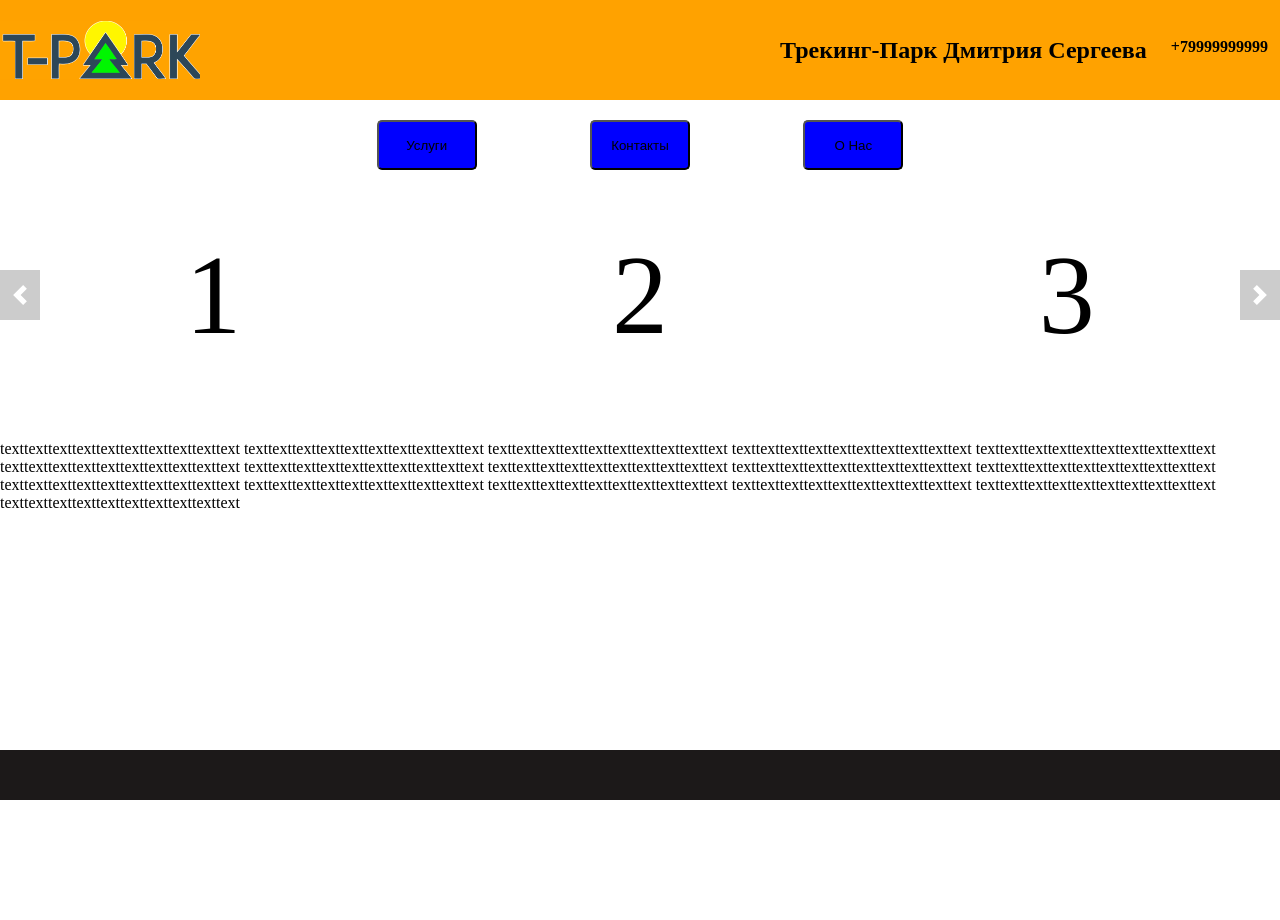
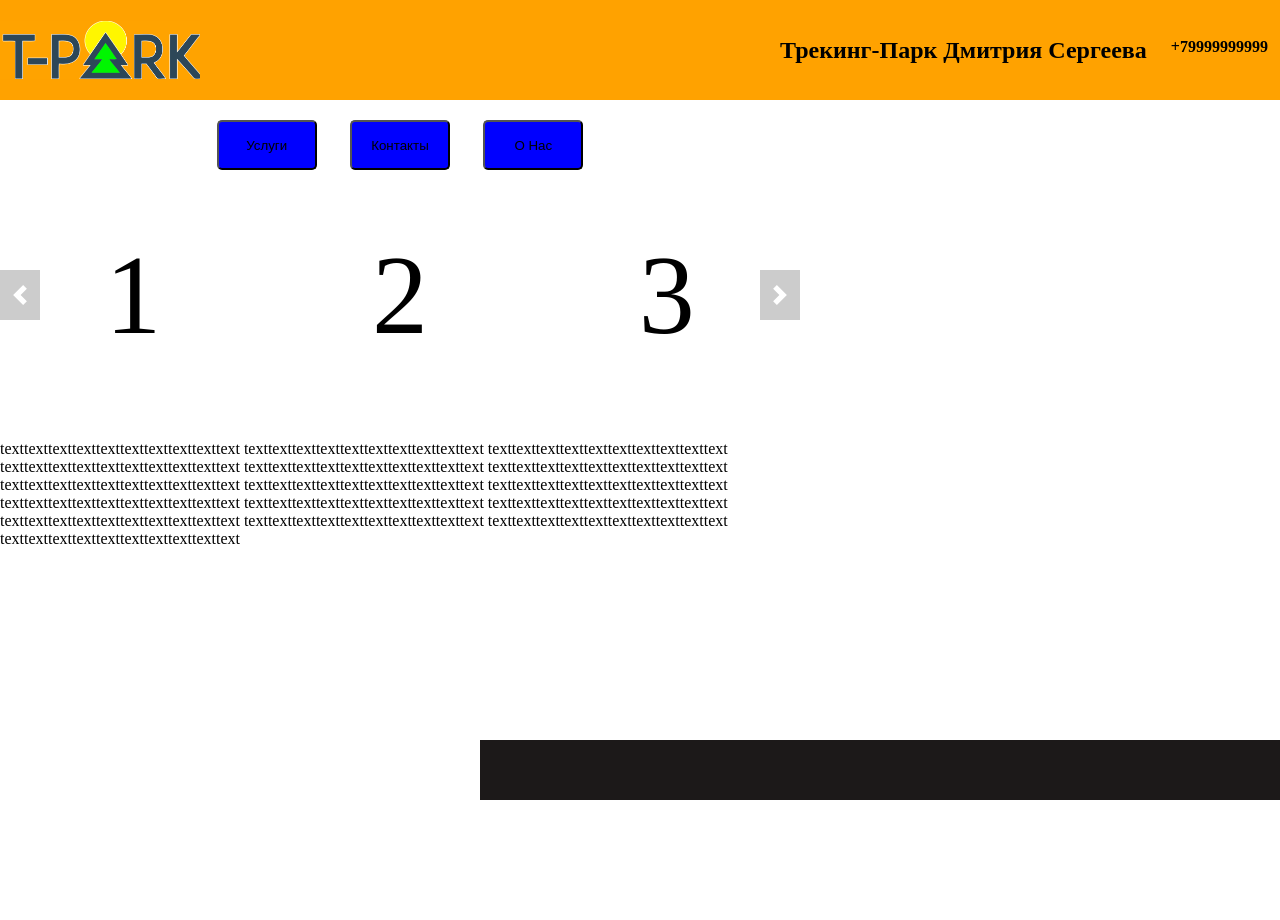
Before and after one commit to normalisht/TParkSite, a Flask app: page / in a window 1280 px wide. Before the commit the page ends 800 px from the top, so only its background shows below. Run offline with Flask 2, Linux system fonts and the light colour scheme; some libraries are stand-ins or nearby versions.

Commit message:
Update main.css

```diff
--- a/app/static/main.css
+++ b/app/static/main.css
@@ -24,7 +24,6 @@ img {
 
 
 .footer {
-    max-height: 50px;
     display: flex;
     justify-content: space-evenly;
     vertical-align: middle;
@@ -32,8 +31,8 @@ img {
     text-align: center;
     position: fixed;
     clear: both;
-    height: 10%;
-    width: 100%;
+    height: min(10vh, 60px);
+    width: 100vh;
     background-color: #1c1919;
     color: #ffffff;
     right: 0;
@@ -42,10 +41,10 @@ img {
 }
 
 .main_block {
-    background-color:white;
-    width: 100%;
-    height: 100%;
-    z-index: 0.9;
+    background-color: white;
+    width: 100vh;
+    height: 100vh;
+    z-index: 1;
 }
 
 
@@ -53,17 +52,17 @@ img {
     display: flex;
     justify-content: space-around;
     max-width: 50%;
-    margin:  0 auto;
-    position:relative;
+    margin: 0 auto;
+    position: relative;
     background-color: white;
 }
 
 .button_main {
-    background-color:blue;
-    border-radius:5px;
+    background-color: blue;
+    border-radius: 5px;
     width: 100px;
     height: 50px;
-    position:relative;
+    position: relative;
     color: black;
 }
 
```
